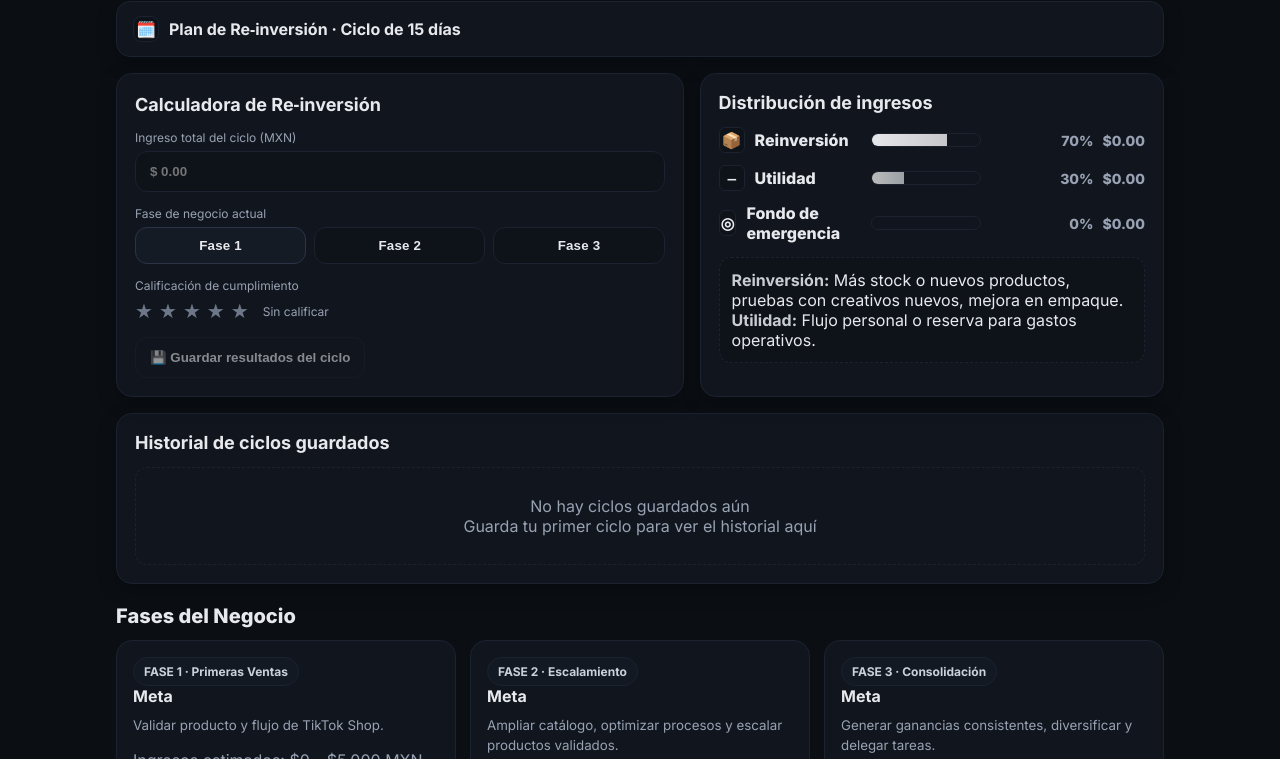
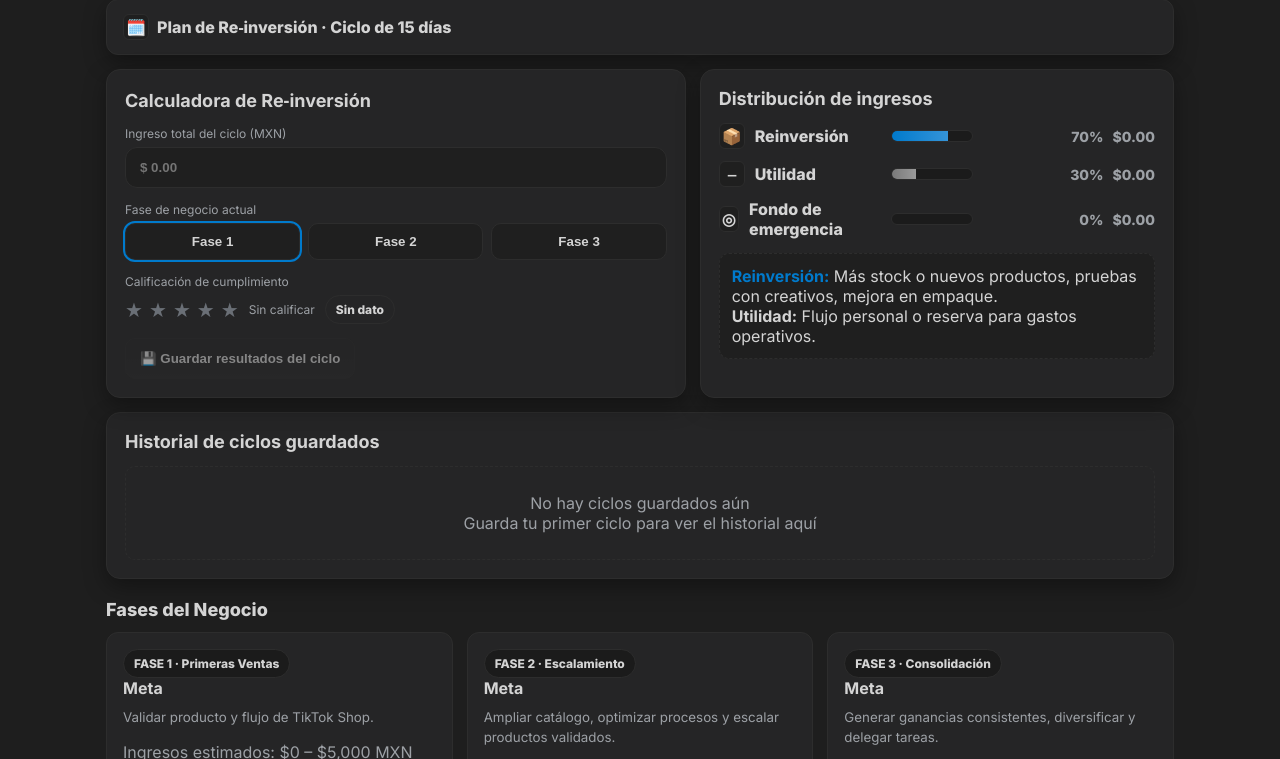
Before and after one commit to Robert2909/Calculadora-de-Re-inversion, a plain HTML site: page index.html in a window 1280 px wide. Shown: the part 65-824 px from the top of the page. Drawn offline with Linux system fonts and the light colour scheme.

Commit message:
Renovacion

```diff
--- a/index.html
+++ b/index.html
@@ -3,117 +3,124 @@
 <head>
   <meta charset="utf-8" />
   <meta name="viewport" content="width=device-width, initial-scale=1" />
-  <title>Plan de Re‑inversión 70/30 — Minimal Dark</title>
-  <link rel="preconnect" href="https://fonts.gstatic.com" crossorigin>
+  <title>Plan de Re‑inversión 70/30 — VS Code Theme</title>
   <link href="https://fonts.googleapis.com/css2?family=Inter:wght@400;500;600;700;800&display=swap" rel="stylesheet">
   <style>
-    /* ====== Theme: Dark · Monochrome · Minimal ====== */
+    /* ===== VS Code‑like Dark: near‑black surfaces + blue accent ===== */
     :root{
-      --bg:#0b0f14;          /* page background */
-      --card:#11161e;        /* surfaces */
-      --card-2:#0e131a;      /* deeper surface */
-      --text:#e7e9ed;        /* primary text */
-      --muted:#98a2b3;       /* secondary text */
-      --border:#1b2230;      /* lines */
-      --ring:rgba(255,255,255,.08); /* focus visuals */
-      --hi:#e5e7eb;          /* high contrast gray */
-      --mid:#a3a3a3;         /* mid gray */
-      --low:#6b7280;         /* low gray */
-      --radius:16px;
-      --shadow:0 8px 30px rgba(0,0,0,.45);
-      --shadow-soft:0 6px 18px rgba(0,0,0,.35);
+      --bg:#1e1e1e;           /* VS Code base */
+      --panel:#252526;        /* editor bg */
+      --panel-2:#1f1f1f;      /* sidebar bg */
+      --text:#d4d4d4;         /* foreground */
+      --muted:#9da1a6;        /* secondary */
+      --border:#2d2d2d;       /* outline */
+      --accent:#007acc;       /* VS Code blue */
+      --ring:rgba(0,122,204,.35);
+      --green:#89d185;        /* success */
+      --yellow:#dcdcaa;       /* warning */
+      --red:#f14c4c;          /* danger */
+      --radius:14px;
+      --shadow:0 12px 32px rgba(0,0,0,.45);
+      --shadow-soft:0 8px 22px rgba(0,0,0,.35);
     }
     *{box-sizing:border-box}
     html,body{height:100%}
-    body{margin:0; font-family:'Inter',system-ui,-apple-system,Segoe UI,Roboto,Arial; background:var(--bg); color:var(--text); -webkit-font-smoothing:antialiased; -moz-osx-font-smoothing:grayscale}
-    .container{max-width:1080px; margin:28px auto 80px; padding:0 16px}
+    body{margin:0; font-family:'Inter',system-ui,-apple-system,Segoe UI,Roboto,Arial; background:var(--bg); color:var(--text)}
+
+    .container{max-width:1100px; margin:28px auto 80px; padding:0 16px}
 
     /* Header */
-    .header{display:flex; align-items:center; justify-content:space-between; gap:12px; margin-bottom:16px}
-    .brand{display:flex; align-items:center; gap:12px; font-weight:800; letter-spacing:.2px}
-    .brand .mark{width:12px; height:12px; border-radius:3px; background:#e5e7eb}
-    .subtitle{color:var(--muted); font-weight:600; font-size:13px}
+    .header{display:flex; align-items:center; justify-content:space-between; gap:12px; margin-bottom:14px}
+    .brand{display:flex; align-items:center; gap:10px; font-weight:800}
+    .badge-blue{height:12px; width:12px; border-radius:2px; background:var(--accent); box-shadow:0 0 0 4px rgba(0,122,204,.12)}
+    .tiktok{color:var(--muted); font-weight:600; font-size:13px}
 
-    /* Banner (monochrome pill) */
-    .banner{background:var(--card); border:1px solid var(--border); color:var(--text); border-radius:14px; padding:14px 16px; display:flex; align-items:center; gap:10px; box-shadow:var(--shadow-soft)}
-    .banner .pill{display:inline-flex; align-items:center; gap:10px; font-weight:700}
-    .banner .ic{width:26px; height:26px; display:grid; place-items:center; border:1px solid var(--border); border-radius:8px; background:var(--card-2)}
+    /* Banner */
+    .banner{background:var(--panel); border:1px solid var(--border); color:var(--text); border-radius:12px; padding:14px 16px; display:flex; align-items:center; gap:8px; box-shadow:var(--shadow-soft)}
+    .banner .ic{width:26px; height:26px; border-radius:6px; border:1px solid var(--border); display:grid; place-items:center; background:var(--panel-2)}
 
     /* Grid */
-    .grid{display:grid; grid-template-columns:1.1fr .9fr; gap:16px; margin-top:16px}
+    .grid{display:grid; grid-template-columns:1.1fr .9fr; gap:14px; margin-top:14px}
     @media (max-width:900px){.grid{grid-template-columns:1fr}}
 
     /* Cards */
-    .card{background:var(--card); border:1px solid var(--border); border-radius:var(--radius); box-shadow:var(--shadow-soft)}
+    .card{background:var(--panel); border:1px solid var(--border); border-radius:var(--radius); box-shadow:var(--shadow-soft)}
     .card-pad{padding:18px}
     .card h3{margin:0 0 14px; font-size:18px}
 
     /* Inputs */
     label{display:block; font-size:12px; color:var(--muted); margin-bottom:6px}
-    input[type="number"], input[type="text"]{width:100%; padding:12px 14px; border:1px solid var(--border); border-radius:12px; background:var(--card-2); color:var(--text); font-weight:700; outline:none}
-    input[type="number"]:focus, input[type="text"]:focus{box-shadow:0 0 0 4px var(--ring)}
+    input[type="number"], input[type="text"]{width:100%; padding:12px 14px; border:1px solid var(--border); border-radius:12px; background:var(--panel-2); color:var(--text); font-weight:700; outline:none}
+    input[type="number"]:focus, input[type="text"]:focus{border-color:transparent; box-shadow:0 0 0 4px var(--ring)}
 
-    /* Segmented Phases */
+    /* Phases */
     .phases{display:flex; gap:8px}
-    .phase-btn{flex:1; min-width:110px; padding:10px 12px; border-radius:12px; border:1px solid var(--border); background:var(--card-2); color:var(--text); font-weight:800; cursor:pointer; letter-spacing:.2px}
-    .phase-btn[aria-pressed="true"]{background:#151b25; border-color:#2a3446}
+    .phase-btn{flex:1; min-width:110px; padding:10px 12px; border-radius:10px; border:1px solid var(--border); background:var(--panel-2); color:var(--text); font-weight:800; cursor:pointer}
+    .phase-btn[aria-pressed="true"]{outline:2px solid var(--accent); outline-offset:0; border-color:#2a2a2a}
 
     /* Rating */
+    .rating-row{display:flex; align-items:center; gap:10px}
     .stars{display:flex; align-items:center; gap:6px}
-    .star{font-size:20px; cursor:pointer; background:none; border:none; color:#6d7787; padding:0}
-    .star.active{color:#e6e8ec}
-    .rating-hint{font-size:12px; color:var(--muted); margin-left:8px}
+    .star{font-size:20px; cursor:pointer; background:none; border:none; color:#6a6f76; padding:0}
+    .star.active{color:#e5e5e5}
+    .badge-state{padding:6px 10px; border-radius:999px; border:1px solid var(--border); font-size:12px; font-weight:800}
+    .is-green{background:rgba(137,209,133,.1); color:var(--green); border-color:rgba(137,209,133,.3)}
+    .is-yellow{background:rgba(220,220,170,.08); color:var(--yellow); border-color:rgba(220,220,170,.25)}
+    .is-red{background:rgba(241,76,76,.08); color:var(--red); border-color:rgba(241,76,76,.25)}
+    .rating-hint{font-size:12px; color:var(--muted)}
 
     /* Buttons */
     .actions{display:flex; gap:10px}
-    .btn{display:inline-flex; justify-content:center; align-items:center; gap:8px; border:1px solid var(--border); background:transparent; color:var(--text); border-radius:12px; padding:12px 14px; font-weight:800; cursor:pointer}
-    .btn:hover{background:#141a23}
-    .btn:disabled{opacity:.55; cursor:not-allowed}
+    .btn{display:inline-flex; justify-content:center; align-items:center; gap:8px; border:1px solid var(--border); border-radius:10px; padding:12px 14px; font-weight:800; cursor:pointer; color:var(--text); background:linear-gradient(0deg,rgba(255,255,255,.02),rgba(255,255,255,.0))}
+    .btn-primary{border-color:#2a2a2a}
+    .btn-primary:not(:disabled){outline:2px solid transparent}
+    .btn-primary:hover{background:rgba(0,122,204,.12)}
+    .btn-primary:disabled{opacity:.55; cursor:not-allowed}
 
-    /* Distribution (monochrome bars) */
-    .dist-row{display:grid; grid-template-columns:140px 1fr auto; gap:12px; align-items:center; margin:12px 0}
+    /* Distribution */
+    .dist-row{display:grid; grid-template-columns:160px 1fr auto; gap:12px; align-items:center; margin:12px 0}
     .dist-label{display:flex; align-items:center; gap:10px; font-weight:800}
-    .dist-label .ic{width:26px; height:26px; border:1px solid var(--border); border-radius:6px; display:grid; place-items:center; background:var(--card-2)}
-    .bar{height:14px; background:#11161e; border-radius:999px; overflow:hidden; border:1px solid var(--border)}
+    .dist-label .ic{width:26px; height:26px; border:1px solid var(--border); border-radius:6px; display:grid; place-items:center; background:var(--panel-2)}
+    .bar{height:12px; background:#1b1b1b; border-radius:999px; overflow:hidden; border:1px solid var(--border)}
     .fill{height:100%; width:0%}
-    .fill-hi{background:linear-gradient(90deg,var(--hi),#c6c7cb)}
-    .fill-mid{background:linear-gradient(90deg,#bbb,#9aa0a6)}
-    .fill-low{background:linear-gradient(90deg,#7c828d,#5e6673)}
-    .dist-meta{font-weight:800; color:var(--muted); font-size:14px; min-width:152px; text-align:right}
+    .fill-accent{background:linear-gradient(90deg,var(--accent),#3594d8)}
+    .fill-muted{background:linear-gradient(90deg,#7a7a7a,#9a9a9a)}
+    .fill-warn{background:linear-gradient(90deg,#b8b17a,var(--yellow))}
+    .dist-meta{font-weight:800; color:var(--muted); font-size:14px; min-width:170px; text-align:right}
 
-    .tips{margin-top:14px; border:1px dashed var(--border); border-radius:12px; padding:12px; background:var(--card-2)}
-    .tips strong{color:#c9cdd3}
+    .tips{margin-top:14px; border:1px dashed var(--border); border-radius:10px; padding:12px; background:var(--panel-2)}
 
     /* History */
-    .history-empty{padding:28px; text-align:center; color:var(--muted); background:var(--card); border:1px dashed var(--border); border-radius:12px}
+    .history-empty{padding:26px; text-align:center; color:var(--muted); border:1px dashed var(--border); border-radius:10px}
     .history-list{display:grid; gap:12px}
-    .history-item{display:grid; grid-template-columns:1fr auto; gap:10px; align-items:center; padding:14px; border:1px solid var(--border); border-radius:14px; background:var(--card-2)}
+    .history-item{display:grid; grid-template-columns:1fr auto; gap:10px; align-items:center; padding:14px; border:1px solid var(--border); border-radius:12px; background:var(--panel-2)}
     .history-item h4{margin:0 0 6px; font-size:16px}
-    .badge{display:inline-flex; align-items:center; gap:8px; padding:6px 10px; border-radius:999px; font-size:12px; font-weight:700; border:1px solid var(--border); background:#131923; color:#cbd1d9}
+    .badge{display:inline-flex; align-items:center; gap:8px; padding:6px 10px; border-radius:999px; font-size:12px; font-weight:800; border:1px solid var(--border); background:#1b1b1b}
     .muted{color:var(--muted)}
-    .icon-btn{background:transparent; border:1px solid var(--border); padding:8px 10px; border-radius:10px; cursor:pointer}
+    .icon-btn{background:transparent; border:1px solid var(--border); padding:8px 10px; border-radius:8px; cursor:pointer}
 
-    /* Stages */
-    .section-title{margin:20px 0 12px; font-size:20px; font-weight:800}
+    /* Stages section */
+    .section-title{margin:20px 0 12px; font-size:18px; font-weight:800}
     .stages{display:grid; grid-template-columns:repeat(3,1fr); gap:14px}
     @media (max-width:900px){.stages{grid-template-columns:1fr}}
-    .stage{padding:16px; border:1px solid var(--border); border-radius:16px; background:var(--card)}
+    .stage{padding:16px; border:1px solid var(--border); border-radius:12px; background:var(--panel)}
     .stage h4{margin:0 0 8px}
     .stage small{color:var(--muted)}
     .stage ul{margin:10px 0 0 18px}
 
-    footer{margin-top:24px; color:var(--muted); font-size:12px; text-align:center}
+    footer{margin-top:22px; color:var(--muted); font-size:12px; text-align:center}
   </style>
 </head>
 <body>
   <div class="container">
     <header class="header">
-      <div class="brand"><span class="mark"></span><span>Plan de Re‑inversión 70/30</span></div>
-      <div class="subtitle">TikTok Shop</div>
+      <div class="brand"><span class="badge-blue"></span> Plan de Re‑inversión 70/30</div>
+      <div class="tiktok">TikTok Shop</div>
     </header>
 
     <div class="banner" aria-label="Plan de Re‑inversión por ciclo de 15 días">
-      <div class="pill"><span class="ic">🗓️</span> Plan de Re‑inversión · Ciclo de 15 días</div>
+      <div class="ic">🗓️</div>
+      <div style="font-weight:800">Plan de Re‑inversión · Ciclo de 15 días</div>
     </div>
 
     <div class="grid">
@@ -131,26 +138,29 @@
             <div>
               <label>Fase de negocio actual</label>
               <div class="phases" role="tablist" aria-label="Fases de negocio">
-                <button class="phase-btn" id="btn-f1" data-phase="fase1" aria-pressed="true">Fase 1</button>
-                <button class="phase-btn" id="btn-f2" data-phase="fase2" aria-pressed="false">Fase 2</button>
-                <button class="phase-btn" id="btn-f3" data-phase="fase3" aria-pressed="false">Fase 3</button>
+                <button class="phase-btn" data-phase="fase1" aria-pressed="true">Fase 1</button>
+                <button class="phase-btn" data-phase="fase2" aria-pressed="false">Fase 2</button>
+                <button class="phase-btn" data-phase="fase3" aria-pressed="false">Fase 3</button>
               </div>
             </div>
 
             <div>
               <label>Calificación de cumplimiento</label>
+              <div class="rating-row">
                 <div class="stars" aria-label="Calificación">
                   <button class="star" data-v="1" title="1">★</button>
                   <button class="star" data-v="2" title="2">★</button>
                   <button class="star" data-v="3" title="3">★</button>
                   <button class="star" data-v="4" title="4">★</button>
                   <button class="star" data-v="5" title="5">★</button>
+                </div>
                 <span class="rating-hint" id="rating-hint">Sin calificar</span>
+                <span id="stateBadge" class="badge-state">Estado</span>
               </div>
             </div>
 
             <div class="actions">
-              <button id="saveBtn" class="btn" disabled>💾 Guardar resultados del ciclo</button>
+              <button id="saveBtn" class="btn btn-primary" disabled>💾 Guardar resultados del ciclo</button>
             </div>
           </div>
         </div>
@@ -162,33 +172,33 @@
           <h3>Distribución de ingresos</h3>
 
           <div class="dist-row">
-            <div class="dist-label"><span class="ic">📦</span> <span id="lab-reinv">Reinversión</span></div>
-            <div class="bar"><div class="fill fill-hi" id="bar-reinv"></div></div>
+            <div class="dist-label"><span class="ic">📦</span> Reinversión</div>
+            <div class="bar"><div class="fill fill-accent" id="bar-reinv"></div></div>
             <div class="dist-meta"><span id="pct-reinv">70%</span> &nbsp; <span id="amt-reinv">$0.00</span></div>
           </div>
 
           <div class="dist-row">
             <div class="dist-label"><span class="ic">⎯</span> Utilidad</div>
-            <div class="bar"><div class="fill fill-mid" id="bar-util"></div></div>
+            <div class="bar"><div class="fill fill-muted" id="bar-util"></div></div>
             <div class="dist-meta"><span id="pct-util">30%</span> &nbsp; <span id="amt-util">$0.00</span></div>
           </div>
 
           <div class="dist-row">
             <div class="dist-label"><span class="ic">◎</span> <span id="lab-extra">Fondo de emergencia</span></div>
-            <div class="bar"><div class="fill fill-low" id="bar-extra"></div></div>
+            <div class="bar"><div class="fill fill-warn" id="bar-extra"></div></div>
             <div class="dist-meta"><span id="pct-extra">0%</span> &nbsp; <span id="amt-extra">$0.00</span></div>
           </div>
 
           <div class="tips" id="tips">
-            <div><strong>Reinversión:</strong> Más stock o nuevos productos, pruebas con creativos nuevos, mejora en empaque.</div>
-            <div><strong>Utilidad:</strong> Flujo personal o reserva para gastos operativos.</div>
+            <div><strong style="color:var(--accent)">Reinversión:</strong> Más stock o nuevos productos, pruebas con creativos, mejora en empaque.</div>
+            <div><strong style="color:var(--muted)">Utilidad:</strong> Flujo personal o reserva para gastos operativos.</div>
           </div>
         </div>
       </aside>
     </div>
 
     <!-- History -->
-    <section class="card" style="margin-top:16px">
+    <section class="card" style="margin-top:14px">
       <div class="card-pad">
         <h3>Historial de ciclos guardados</h3>
         <div id="history" class="history-empty">No hay ciclos guardados aún<br/>Guarda tu primer ciclo para ver el historial aquí</div>
@@ -204,8 +214,8 @@
         <p class="muted">Ingresos estimados: $0 – $5,000 MXN</p>
         <h4>Distribución</h4>
         <ul>
-          <li><strong>70% Reinversión</strong>: Más stock o nuevos productos, pruebas con creativos, mejora en empaque.</li>
-          <li><strong>30% Utilidad</strong>: Flujo personal o reserva para gastos operativos.</li>
+          <li><strong style="color:var(--accent)">70% Reinversión</strong>: Stock o nuevos productos; prueba de creativos; empaque.</li>
+          <li><strong>30% Utilidad</strong>: Flujo personal o gastos operativos.</li>
         </ul>
       </article>
       <article class="stage">
@@ -215,9 +225,9 @@
         <p class="muted">Ingresos estimados: $5,000 – $30,000 MXN</p>
         <h4>Distribución</h4>
         <ul>
-          <li><strong>60% Reinversión</strong>: Comprar más inventario del producto ganador y probar mínimo 1 producto por semana.</li>
+          <li><strong style="color:var(--accent)">60% Reinversión</strong>: Más inventario del ganador y prueba de 1 producto/semana.</li>
           <li><strong>30% Utilidad</strong>: Retiro personal, ahorro o inversión externa.</li>
-          <li><strong>10% Fondo de emergencia</strong>: Devoluciones, errores logísticos, imprevistos.</li>
+          <li><strong style="color:var(--yellow)">10% Fondo de emergencia</strong>: Devoluciones, errores logísticos, imprevistos.</li>
         </ul>
       </article>
       <article class="stage">
@@ -227,9 +237,9 @@
         <p class="muted">Ingresos estimados: $30,000+ MXN al mes</p>
         <h4>Distribución</h4>
         <ul>
-          <li><strong>50% Reinversión</strong>: Nuevos productos con alto margen, delegación, crecimiento de marca.</li>
+          <li><strong style="color:var(--accent)">50% Reinversión</strong>: Nuevos productos con alto margen, delegación, marca.</li>
           <li><strong>30% Utilidad</strong>: Flujo para estilo de vida o ahorro.</li>
-          <li><strong>20% Fondo de escalamiento</strong>: Para lanzamientos más agresivos.</li>
+          <li><strong style="color:var(--yellow)">20% Fondo de escalamiento</strong>: Lanzamientos agresivos.</li>
         </ul>
       </article>
     </div>
@@ -247,6 +257,7 @@
       const historyEl = $('#history');
       const stars = $$('.star');
       const hint = $('#rating-hint');
+      const badge = $('#stateBadge');
 
       // Distribution elements
       const barReinv = $('#bar-reinv');
@@ -268,7 +279,7 @@
           dist: { reinv:70, util:30, extra:0 },
           extraLabel:'Fondo de emergencia',
           tips:[
-            '<strong>Reinversión:</strong> Más stock o nuevos productos, pruebas con creativos nuevos, mejora en empaque.',
+            '<strong style="color:var(--accent)">Reinversión:</strong> Más stock o nuevos productos, pruebas con creativos, mejora en empaque.',
             '<strong>Utilidad:</strong> Flujo personal o reserva para gastos operativos.'
           ]
         },
@@ -277,9 +288,9 @@
           dist:{ reinv:60, util:30, extra:10 },
           extraLabel:'Fondo de emergencia',
           tips:[
-            '<strong>Reinversión:</strong> Comprar más inventario del producto ganador y probar mínimo 1 producto por semana.',
+            '<strong style="color:var(--accent)">Reinversión:</strong> Comprar más inventario del producto ganador y probar mínimo 1 producto por semana.',
             '<strong>Utilidad:</strong> Retiro personal, ahorro o inversión externa.',
-            '<strong>Fondo de emergencia:</strong> Devoluciones, errores logísticos, imprevistos.'
+            '<strong style="color:var(--yellow)">Fondo de emergencia:</strong> Devoluciones, errores logísticos, imprevistos.'
           ]
         },
         fase3:{
@@ -287,19 +298,14 @@
           dist:{ reinv:50, util:30, extra:20 },
           extraLabel:'Fondo de escalamiento',
           tips:[
-            '<strong>Reinversión:</strong> Nuevos productos con alto margen, delegación, crecimiento de marca.',
+            '<strong style="color:var(--accent)">Reinversión:</strong> Nuevos productos con alto margen, delegación, crecimiento de marca.',
             '<strong>Utilidad:</strong> Flujo para estilo de vida o ahorro.',
-            '<strong>Fondo de escalamiento:</strong> Presupuesto para lanzamientos más agresivos.'
+            '<strong style="color:var(--yellow)">Fondo de escalamiento:</strong> Presupuesto para lanzamientos más agresivos.'
           ]
         }
       }
 
-      let state = {
-        phase:'fase1',
-        ingreso:0,
-        rating:0
-      };
-
+      let state = { phase:'fase1', ingreso:0, rating:0 };
       const fmt = new Intl.NumberFormat('es-MX',{style:'currency', currency:'MXN', maximumFractionDigits:2});
 
       function setPhase(phase){
@@ -332,17 +338,15 @@
         state.rating = v;
         stars.forEach(s=>s.classList.toggle('active', Number(s.dataset.v) <= v));
         hint.textContent = v ? `${v}/5` : 'Sin calificar';
+        // badge coloring (symbolic colors)
+        badge.textContent = v>=4 ? 'Excelente' : (v>=2 ? 'Regular' : (v? 'Bajo' : 'Sin dato'));
+        badge.className = 'badge-state ' + (v>=4 ? 'is-green' : (v>=2 ? 'is-yellow' : (v? 'is-red' : '')));
       }
 
       function loadHistory(){
-        try{
-          return JSON.parse(localStorage.getItem('rankline.reinv70.history')||'[]');
-        }catch(e){return []}
+        try{return JSON.parse(localStorage.getItem('rankline.reinv70.history')||'[]')}catch(e){return []}
       }
-
-      function saveHistory(arr){
-        localStorage.setItem('rankline.reinv70.history', JSON.stringify(arr));
-      }
+      function saveHistory(arr){ localStorage.setItem('rankline.reinv70.history', JSON.stringify(arr)); }
 
       function renderHistory(){
         const data = loadHistory();
@@ -359,11 +363,13 @@
           const date = new Date(item.ts).toLocaleString('es-MX',{dateStyle:'medium', timeStyle:'short'});
           const amounts = item.amounts;
           const extraLab = item.extraLabel;
+          const scoreClass = item.rating>=4 ? 'is-green' : (item.rating>=2 ? 'is-yellow' : 'is-red');
+          const scoreText = item.rating>=4 ? 'Excelente' : (item.rating>=2 ? 'Regular' : 'Bajo');
 
           row.innerHTML = `
             <div>
               <h4>${date} · ${item.phaseLabel}</h4>
-              <div class="muted">Ingreso: <strong>${fmt.format(item.ingreso)}</strong> · Calificación: ${'★'.repeat(item.rating)}${'☆'.repeat(5-item.rating)}</div>
+              <div class="muted">Ingreso: <strong>${fmt.format(item.ingreso)}</strong> · Calificación: ${'★'.repeat(item.rating)}${'☆'.repeat(5-item.rating)} <span class="badge-state ${scoreClass}" style="margin-left:6px">${scoreText}</span></div>
               <div style="margin-top:8px; display:flex; gap:8px; flex-wrap:wrap">
                 <span class="badge">Reinversión: ${fmt.format(amounts.reinv)} (${item.dist.reinv}%)</span>
                 <span class="badge">Utilidad: ${fmt.format(amounts.util)} (${item.dist.util}%)</span>
@@ -376,7 +382,6 @@
           `;
           historyEl.appendChild(row);
         }
-        // wire delete
         $$('.icon-btn', historyEl).forEach(btn=>{
           btn.addEventListener('click', ()=>{
             const id = btn.getAttribute('data-id');
@@ -390,15 +395,12 @@
       $$('.phase-btn').forEach(btn=>{
         btn.addEventListener('click', ()=> setPhase(btn.dataset.phase));
       });
-
       ingresoEl.addEventListener('input', renderAmounts);
-
-      stars.forEach(s=>{ s.addEventListener('click', ()=> setRating(Number(s.dataset.v))); });
+      stars.forEach(s=> s.addEventListener('click', ()=> setRating(Number(s.dataset.v))));
 
       saveBtn.addEventListener('click', ()=>{
         const phase = state.phase; const conf = PHASES[phase];
-        const total = state.ingreso;
-        const dist = conf.dist;
+        const total = state.ingreso; const dist = conf.dist;
         const amounts = {
           reinv: +(total*dist.reinv/100).toFixed(2),
           util:  +(total*dist.util/100).toFixed(2),
@@ -406,19 +408,13 @@
         };
         const item = {
           id: crypto.randomUUID ? crypto.randomUUID() : String(Date.now()+Math.random()),
-          ts: Date.now(),
-          phaseLabel: conf.name,
-          extraLabel: conf.extraLabel,
+          ts: Date.now(), phaseLabel: conf.name, extraLabel: conf.extraLabel,
           ingreso: +(total.toFixed ? total.toFixed(2) : total),
-          rating: state.rating || 0,
-          dist, amounts
+          rating: state.rating || 0, dist, amounts
         };
-        const arr = loadHistory();
-        arr.unshift(item);
-        saveHistory(arr);
-        renderHistory();
+        const arr = loadHistory(); arr.unshift(item); saveHistory(arr); renderHistory();
         saveBtn.textContent = '✅ Ciclo guardado';
-        setTimeout(()=> saveBtn.textContent = '💾 Guardar resultados del ciclo', 1400);
+        setTimeout(()=> saveBtn.textContent = '💾 Guardar resultados del ciclo', 1300);
       })
 
       // init
```
Lines whose indentation alone changed are shown as unchanged.
